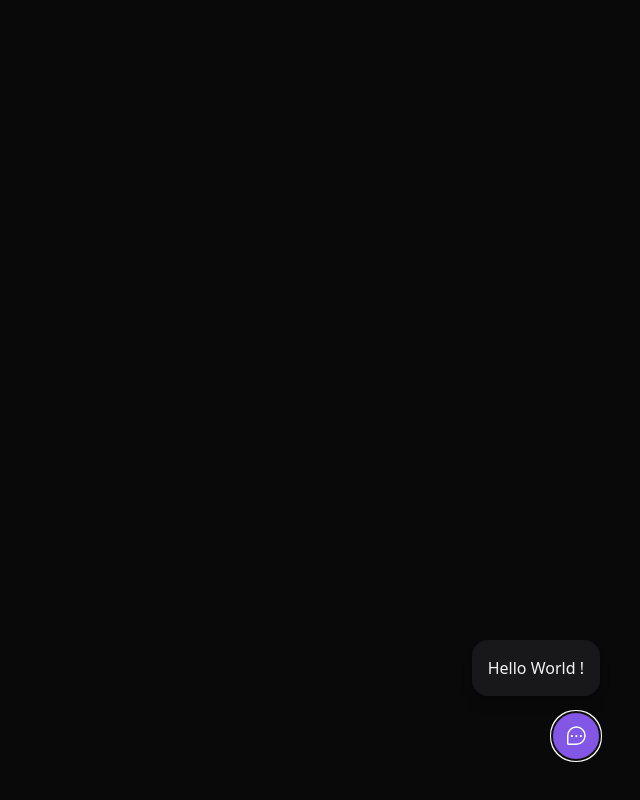
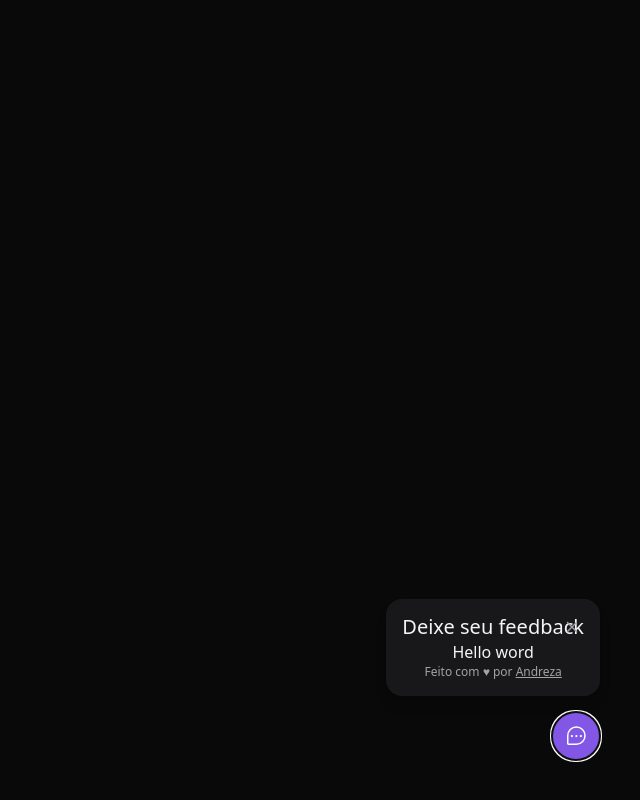
Before and after one commit to andreza21-web/NLW_Web_FeedBack_Widget, a React (Vite) app: page / in a window 1280 px wide. Both pictures are taken after a click on the button "Feedback". Shown: the whole page, without its empty margins (640-1280 px from the left). Built offline with nearby package versions, Linux system fonts and the light colour scheme.

Commit message:
add footer and close button

```diff
--- /dev/null
+++ b/src/components/CloseButton.tsx
@@ -0,0 +1,10 @@
+import { Popover } from "@headlessui/react";
+import { X } from "phosphor-react";
+
+export function CloseButton() {
+    return (
+        <Popover.Button className="top-5 right-5 absolute text-zinc-400 hover:text-zinc-100" title="Fechar Formulário">
+            <X weight="bold" className="w-4 h-4" />
+        </Popover.Button>
+    );
+}
--- a/src/components/WidgetForm.tsx
+++ b/src/components/WidgetForm.tsx
@@ -1,7 +1,19 @@
+import { CloseButton } from "./CloseButton";
+
 export function WidgetForm() {
     return (
         <div className="bg-zinc-900 p-4 relative rounded-2xl mb-4  flex flex-col items-center shadow-lg w-[cal(100vw-2rem)] md:w-auto" >
-            Hello World !
+           <header>
+               <span className="text-xl leading-6">Deixe seu feedback</span>
+
+               <CloseButton/>
+           </header>
+
+           <p>Hello word</p>
+
+           <footer className="text-xs text-neutral-400">
+           Feito com ♥ por <a className="underline underline-offset-1" href="https://github.com/andreza21-web">Andreza</a>
+          </footer>
         </div>
     );
 }
```
